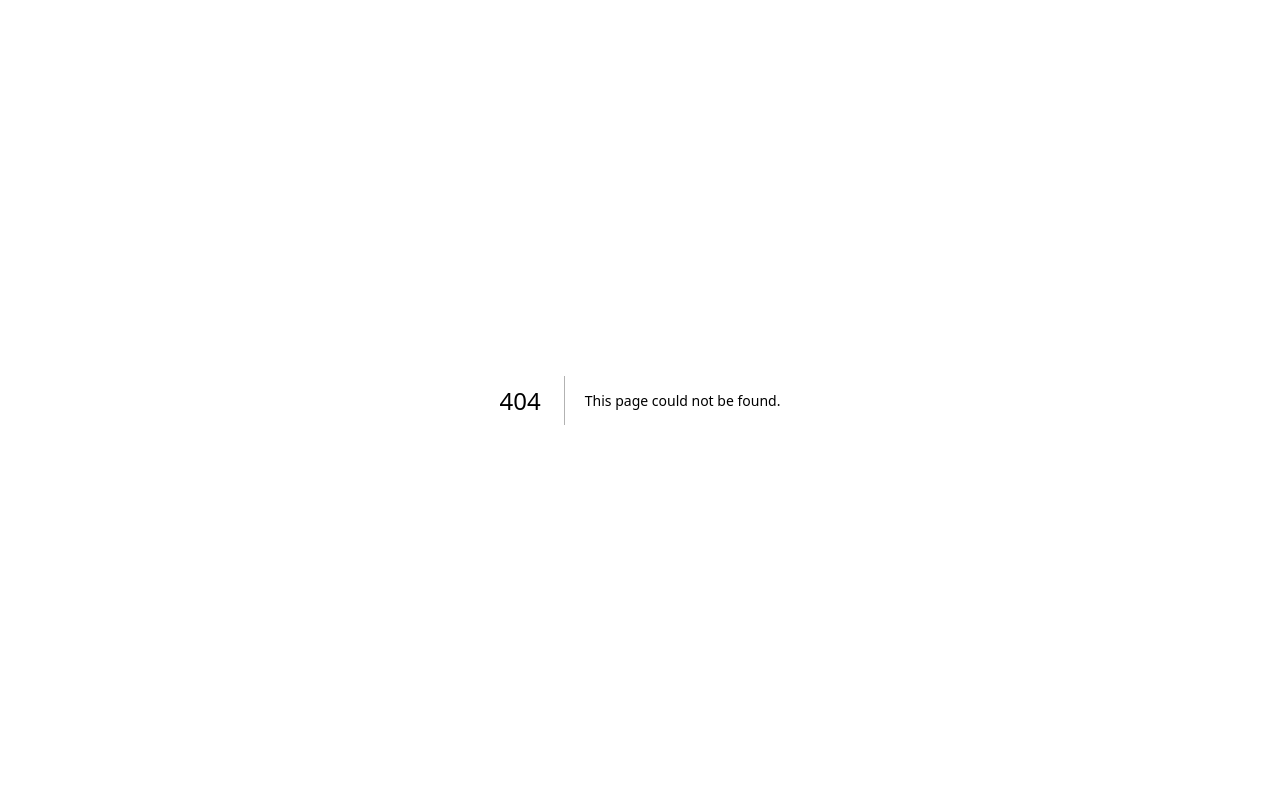
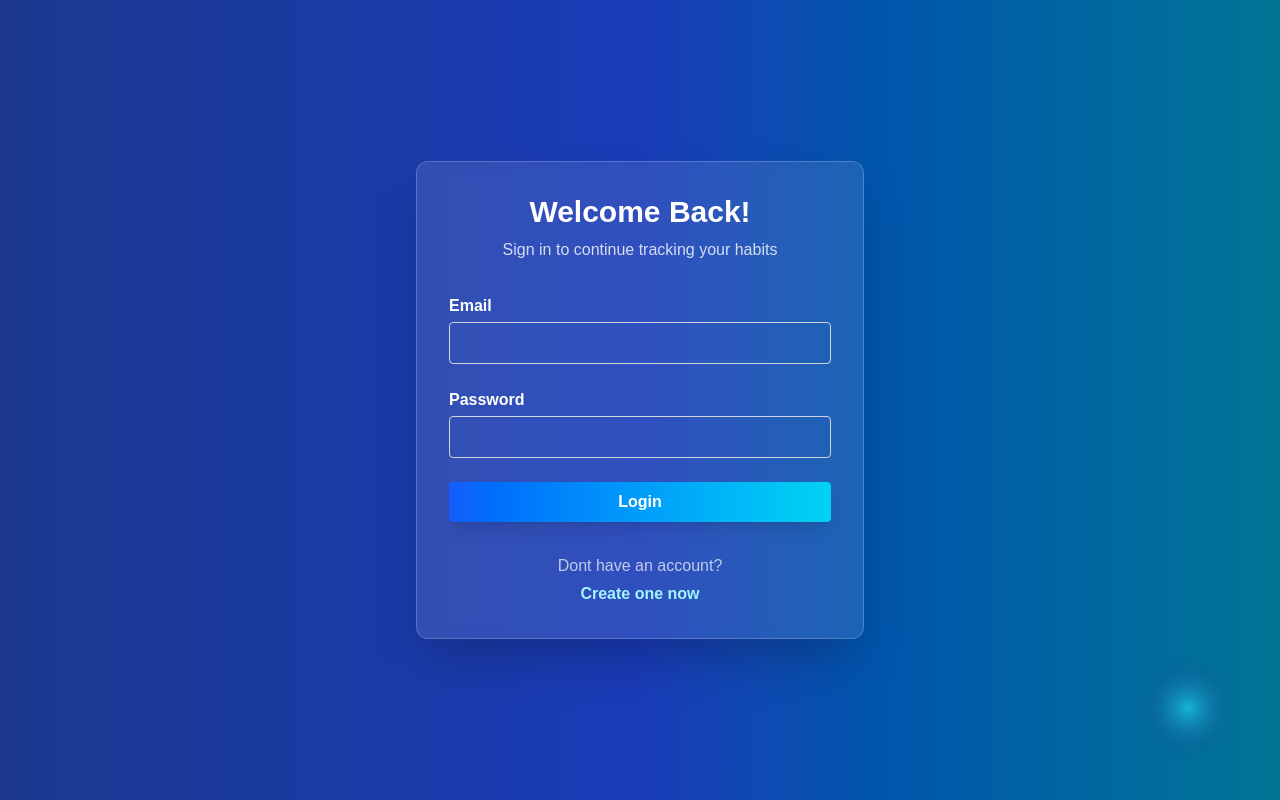
Before and after one commit to Diogojlq/habit-tracker, a Next.js app in the folder frontend/: page /login in a window 1280 px wide. Before the commit this address had no page. Built offline with nearby package versions, Linux system fonts and the light colour scheme.

Commit message:
feat(frontend): add login page UI

```diff
--- /dev/null
+++ b/frontend/app/login/page.tsx
@@ -0,0 +1,140 @@
+"use client";
+import React, { useState } from "react";
+import { useRouter } from "next/navigation";
+
+export default function LoginPage() {
+  const [form, setForm] = useState({ email: "", password: "" });
+  const [message, setMessage] = useState("");
+  const [loading, setLoading] = useState(false);
+  const router = useRouter();
+
+  const handleChange = (e: React.ChangeEvent<HTMLInputElement>) => {
+    setForm({ ...form, [e.target.name]: e.target.value });
+  };
+
+  const handleSubmit = async (e: React.FormEvent) => {
+    e.preventDefault();
+    setMessage("");
+    setLoading(true);
+    try {
+      const res = await fetch("http://localhost:8080/user/authenticate", {
+        method: "POST",
+        headers: { "Content-Type": "application/json" },
+        body: JSON.stringify(form),
+      });
+      if (res.ok) {
+        setMessage("Welcome back! Redirecting...");
+        setTimeout(() => router.push("/dashboard"), 1200);
+      } else {
+        const data = await res.json();
+        setMessage(data.error || "Login failed.");
+      }
+    } catch (err) {
+      setMessage("An error occurred: " + err);
+    }
+    setLoading(false);
+  };
+
+  return (
+    <main className="flex flex-col items-center justify-center min-h-screen bg-gradient-to-r from-blue-900 via-blue-800 to-cyan-700 text-white px-4">
+      <div className="w-full max-w-md p-8 rounded-xl shadow-2xl bg-white/10 backdrop-blur border border-white/20">
+        <h2 className="text-3xl font-bold text-center mb-2">Welcome Back!</h2>
+        <p className="text-center text-white/80 mb-8">Sign in to continue tracking your habits</p>
+        <form onSubmit={handleSubmit} className="space-y-6">
+          <div>
+            <label htmlFor="email" className="block mb-1 font-semibold">
+              Email
+            </label>
+            <input
+              type="email"
+              id="email"
+              name="email"
+              required
+              className="w-full p-2 rounded border border-gray-300 text-black"
+              value={form.email}
+              onChange={handleChange}
+              autoComplete="email"
+            />
+          </div>
+          <div>
+            <label htmlFor="password" className="block mb-1 font-semibold">
+              Password
+            </label>
+            <input
+              type="password"
+              id="password"
+              name="password"
+              required
+              className="w-full p-2 rounded border border-gray-300 text-black"
+              value={form.password}
+              onChange={handleChange}
+              autoComplete="current-password"
+            />
+          </div>
+          <button
+            type="submit"
+            disabled={loading}
+            className="w-full p-2 rounded bg-gradient-to-r from-blue-600 to-cyan-400 text-white font-bold shadow-lg transition-all duration-300 hover:scale-105 hover:shadow-xl focus:outline-none focus:ring-2 focus:ring-cyan-400 cursor-pointer"
+          >
+            {loading ? (
+              <span className="flex items-center justify-center">
+                <svg className="animate-spin h-5 w-5 mr-2 text-white" viewBox="0 0 24 24">
+                  <circle
+                    className="opacity-25"
+                    cx="12"
+                    cy="12"
+                    r="10"
+                    stroke="currentColor"
+                    strokeWidth="4"
+                    fill="none"
+                  />
+                  <path
+                    className="opacity-75"
+                    fill="currentColor"
+                    d="M4 12a8 8 0 018-8v8z"
+                  />
+                </svg>
+                Logging in...
+              </span>
+            ) : (
+              "Login"
+            )}
+          </button>
+        </form>
+        {message && (
+          <p className="mt-6 text-center text-white font-semibold animate-fade-in">
+            {message}
+          </p>
+        )}
+        <div className="mt-8 flex flex-col items-center">
+          <span className="text-white/70">Dont have an account?</span>
+          <a
+            href="/register"
+            className="mt-1 text-cyan-200 hover:underline font-semibold transition"
+          >
+            Create one now
+          </a>
+        </div>
+      </div>
+      {/* Decorative illustration */}
+      <div className="absolute bottom-8 right-8 hidden md:block opacity-70 pointer-events-none">
+        <svg width="120" height="120" viewBox="0 0 120 120" fill="none">
+          <circle cx="60" cy="60" r="50" fill="url(#paint0_radial)" />
+          <defs>
+            <radialGradient
+              id="paint0_radial"
+              cx="0"
+              cy="0"
+              r="1"
+              gradientTransform="translate(60 60) rotate(90) scale(50)"
+              gradientUnits="userSpaceOnUse"
+            >
+              <stop stopColor="#22d3ee" />
+              <stop offset="1" stopColor="#1e3a8a" stopOpacity="0" />
+            </radialGradient>
+          </defs>
+        </svg>
+      </div>
+    </main>
+  );
+}
```
